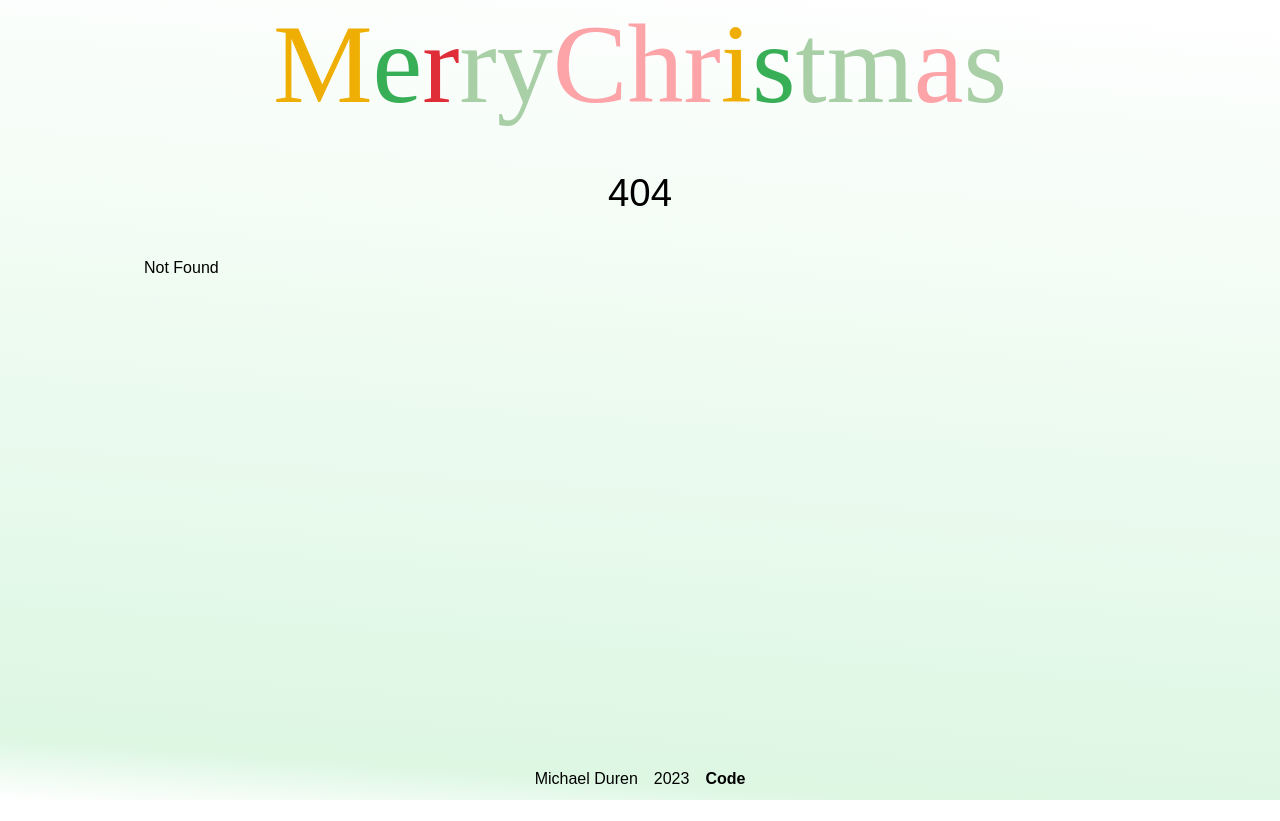
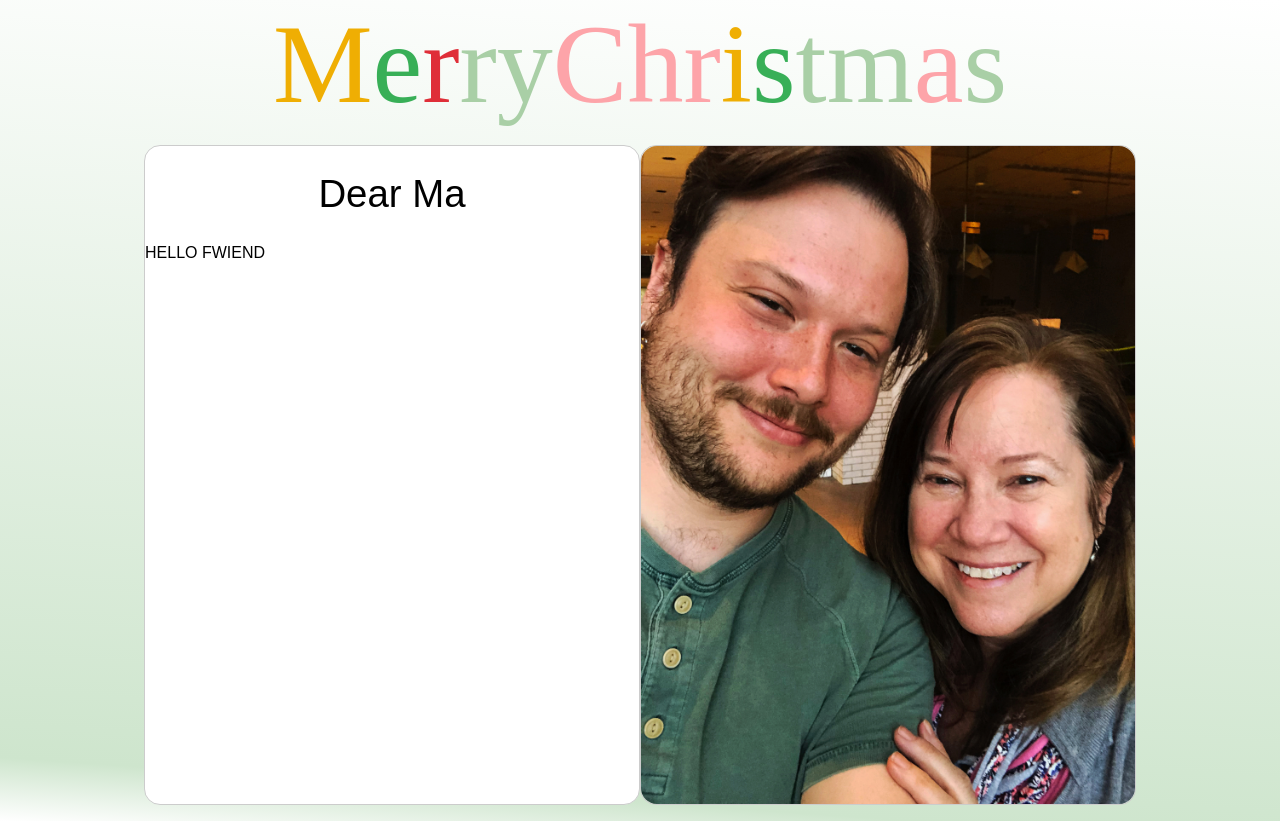
Before and after one commit to michael-duren/christmas, a SvelteKit app: page /card/1 in a window 1280 px wide. Before the commit this address had no page. Before the commit the page ends 800 px from the top, so only its background shows below. Built offline with nearby package versions, Linux system fonts and the light colour scheme; a web font is replaced by a local one.

Commit message:
start card

```diff
--- /dev/null
+++ b/src/lib/types/Card.ts
@@ -0,0 +1,5 @@
+export type Card = {
+	title: string;
+	content: string;
+	image: string;
+};
--- /dev/null
+++ b/src/routes/card/[slug]/+page.server.ts
@@ -0,0 +1,14 @@
+import type { PageServerLoad } from './$types';
+
+export const load: PageServerLoad = ({ params }) => {
+	const card = {
+		title: 'Dear Ma',
+		content: 'HELLO FWIEND',
+		image: '/images/Ma.JPG',
+		params
+	};
+
+	return {
+		card
+	};
+};
--- /dev/null
+++ b/src/routes/card/[slug]/+page.svelte
@@ -0,0 +1,48 @@
+<script lang="ts">
+	import type { Card } from '$lib/types/Card';
+	export let data: { card: Card };
+</script>
+
+<svelte:head>
+	<title>Card</title>
+	<meta name="card" content="personalized holiday card" />
+</svelte:head>
+
+<div class="card">
+	<div class="left-side">
+		<h1>{data.card.title}</h1>
+		<p>{data.card.content}</p>
+	</div>
+	<div class="right-side">
+		<img src={data.card.image} alt={data.card.title} />
+	</div>
+</div>
+
+<style>
+	.card {
+		display: flex;
+		flex: 1;
+		width: 100%;
+	}
+	.left-side {
+		flex: 1;
+		border-radius: 1rem;
+		border: 1px solid #ccc;
+		background: #fff;
+	}
+	.right-side {
+		flex: 1;
+		display: flex;
+		flex-direction: column;
+		align-items: center;
+		justify-content: center;
+		border-radius: 1rem;
+		border: 1px solid #ccc;
+	}
+	img {
+		height: 100%;
+		width: 100%;
+		object-fit: cover;
+		border-radius: 1rem;
+	}
+</style>
--- a/src/styles.css
+++ b/src/styles.css
@@ -82,7 +82,7 @@ body {
 	background: linear-gradient(
 		364deg,
 		rgba(255, 255, 255, 1) 0%,
-		rgba(221, 247, 227, 1) 7%,
+		var(--green-200) 7%,
 		rgba(255, 255, 255, 1) 100%
 	);
 }
```
Also changed, not shown: src/routes/card/[slug]/cards.ts (added), static/images/Ma.JPG (added).
